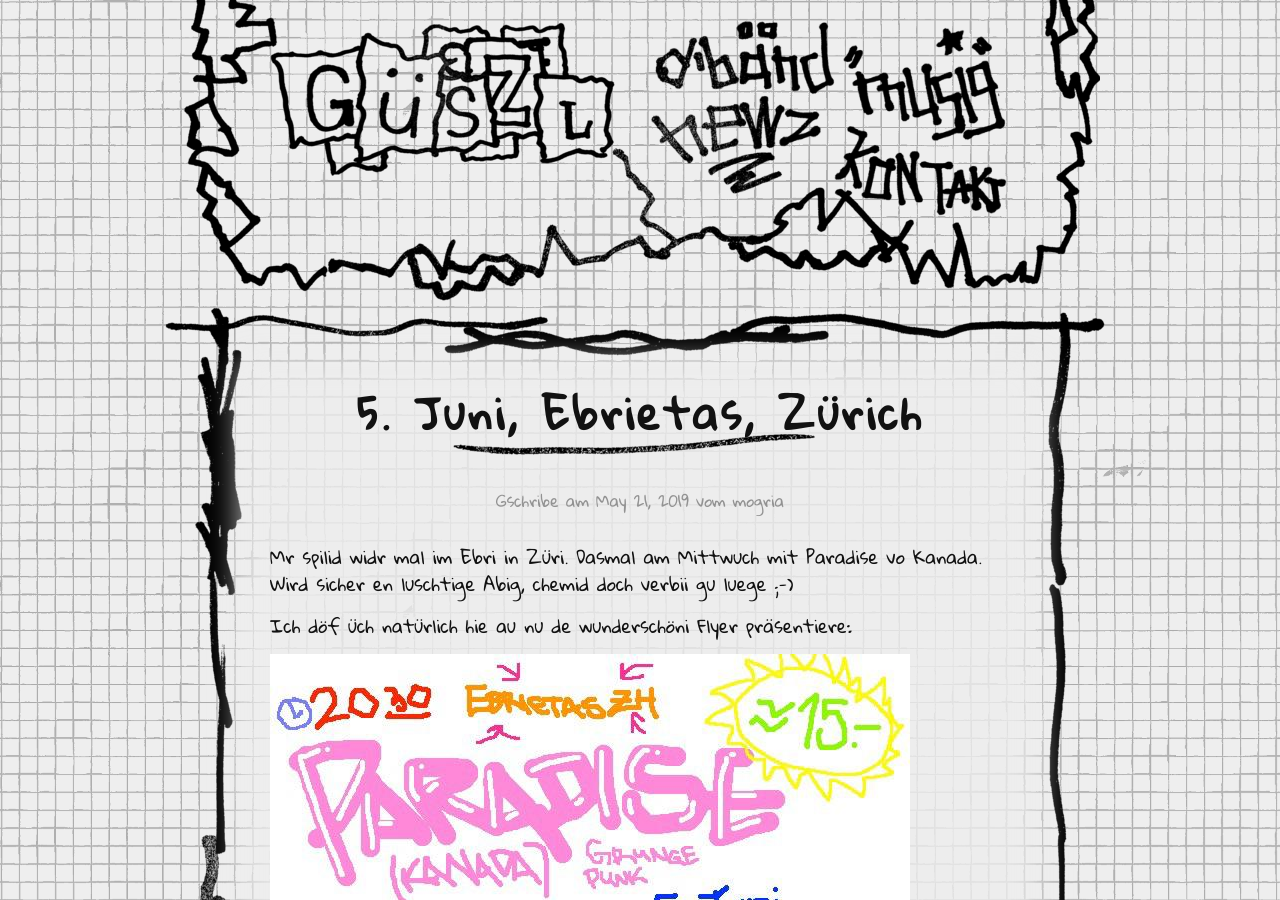
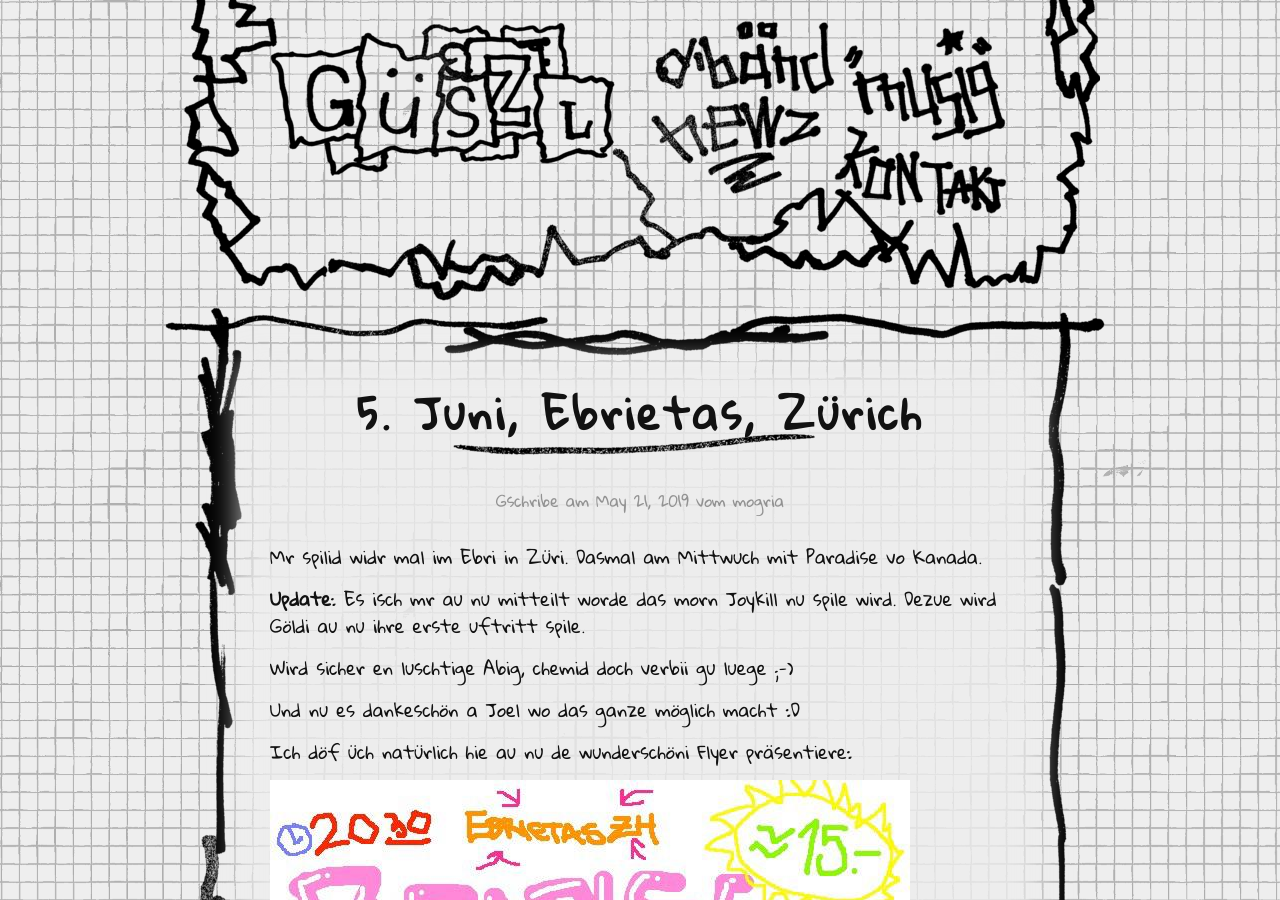
Before and after one commit to mogria/guezzlpage, a Jekyll site: the page built from _posts/2019-05-21-5-juni-ebrietas-zurich.md, in a window 1280 px wide and 900 px high. Built offline with Jekyll 4.4.1, drawn with Linux system fonts in a browser that asks for light colours.

Commit message:
update bands for show tomorrow ;)))

```diff
--- a/_posts/2019-05-21-5-juni-ebrietas-zurich.md
+++ b/_posts/2019-05-21-5-juni-ebrietas-zurich.md
@@ -7,11 +7,18 @@
 show_date: 05-06-2019
 ---
 
-Mr spilid widr mal im Ebri in Züri. Dasmal am Mittwuch mit Paradise vo Kanada. Wird sicher en luschtige Abig, chemid doch verbii gu luege ;-)
+Mr spilid widr mal im Ebri in Züri. Dasmal am Mittwuch mit Paradise vo Kanada.
+
+**Update**: Es isch mr au nu mitteilt worde das morn Joykill nu spile wird. Dezue wird Göldi au nu ihre erste uftritt spile.
+
+
+Wird sicher en luschtige Abig, chemid doch verbii gu luege ;-)
+
+Und nu es dankeschön a Joel wo das ganze möglich macht :D
 
 Ich döf üch natürlich hie au nu de wunderschöni Flyer präsentiere:
 
-![Ebrietas Zürich / Paraside / Güssl / 5. Juni 2019 / Flyer]({{ site.baseurl }}/img/posts/flyer-ebrietas-guessl-paraside.jpg)
+![Ebrietas Zürich / Paraside / Güs / Joykill Göldi / 5. Juni 2019 / Flyer]({{ site.baseurl }}/img/posts/flyer-ebrietas-guessl-paraside.jpg)
 
 Iitritt:
 ungefähr 15 stutz
```
